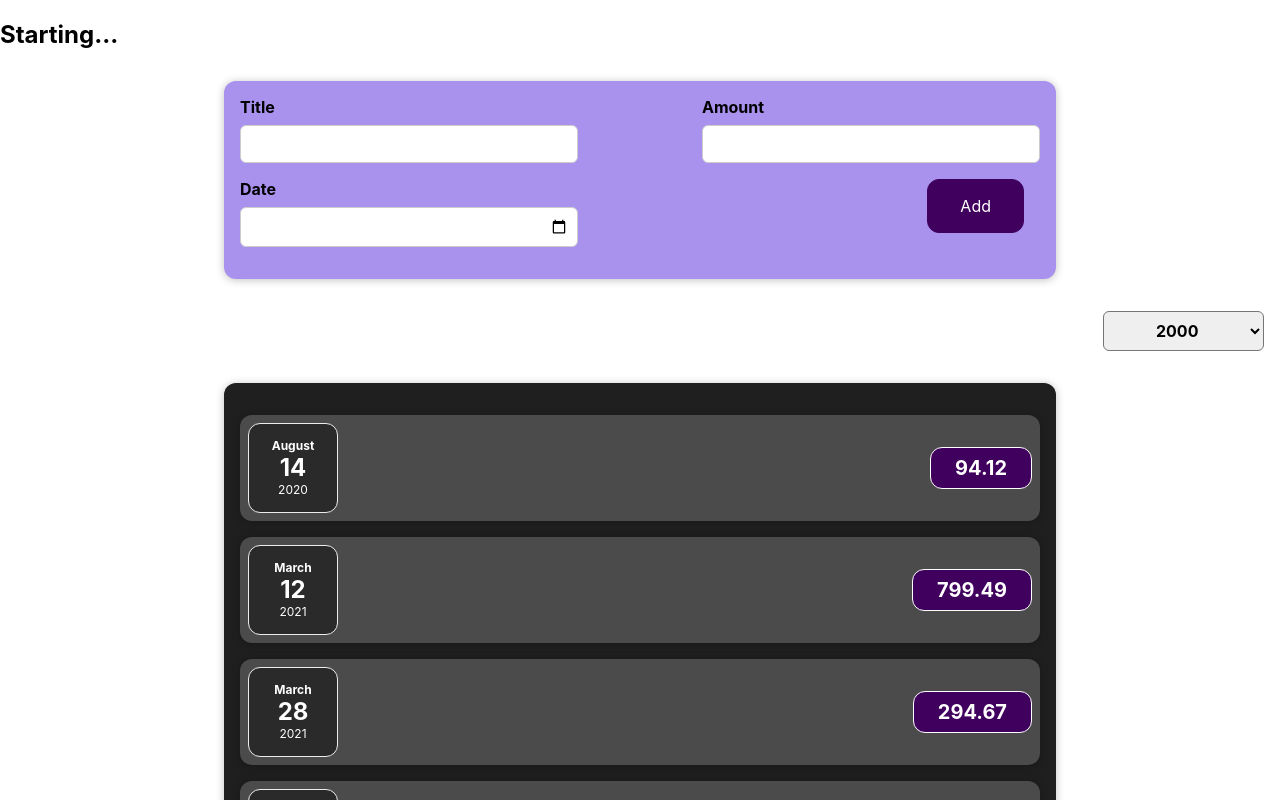
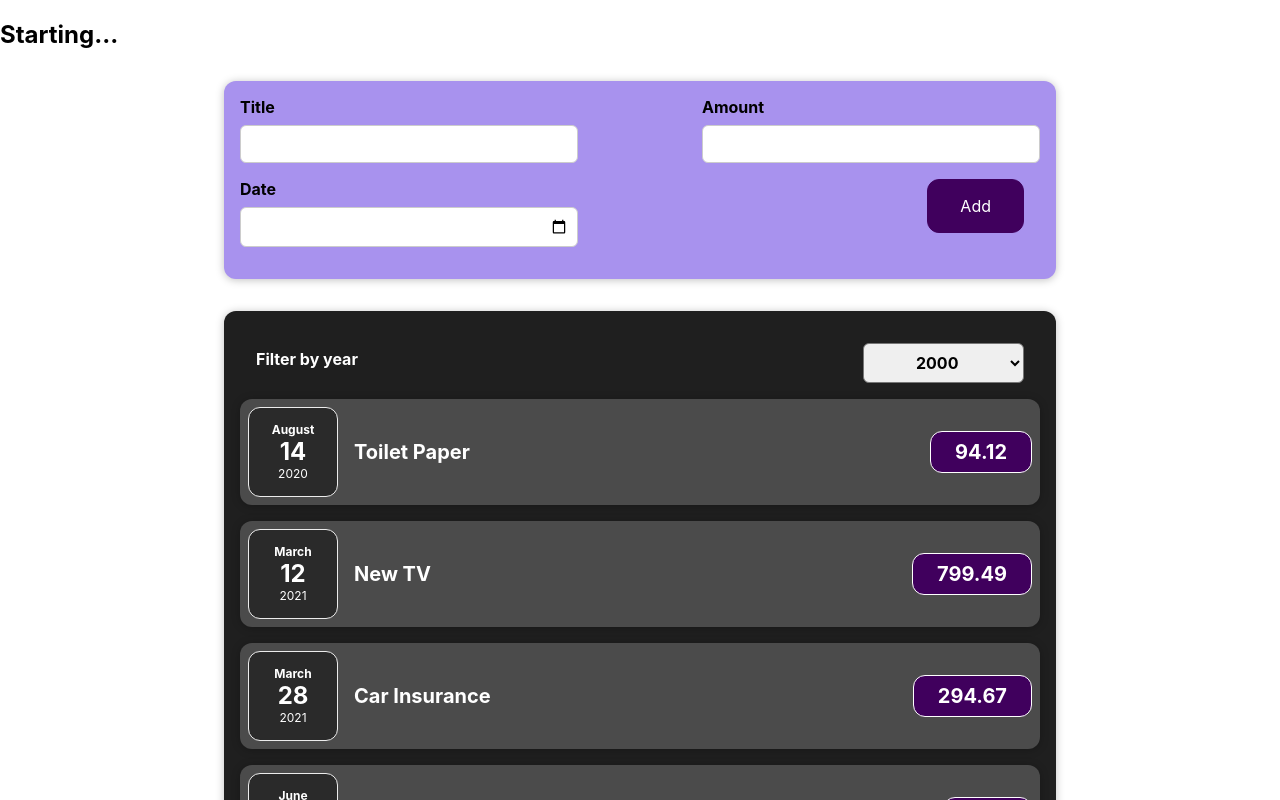
Before and after one commit to WillRock19/react-complete-guide, a React (Create React App) app: page / in a window 1280 px wide. Shown: the top 800 px of the page. Built offline with nearby package versions, Linux system fonts and the light colour scheme.

Commit message:
Refactoring; adding keys to lists

```diff
--- a/src/App.js
+++ b/src/App.js
@@ -1,8 +1,9 @@
+import { useState } from "react";
+
 import Expenses from "./components/Expenses";
 import NewExpenseForm from "./components/NewExpenseForm";
 
-function App() {
-  const expenses = [
+const initialExpenses = [
   {
     id: "e1",
     title: "Toilet Paper",
@@ -24,10 +25,18 @@ function App() {
   },
 ];
 
+function App() {
+  const [expenses, setExpenses] = useState(initialExpenses);
+  const addExpenseHandler = (newExpense) => {
+    setExpenses((previousState) => {
+      return [newExpense, ...previousState];
+    });
+  };
+
   return (
     <div className="App">
       <h2>Starting...</h2>
-      <NewExpenseForm />
+      <NewExpenseForm onAddExpense={addExpenseHandler} />
       <Expenses expenses={expenses} />
     </div>
   );
--- a/src/components/DateFilter/DateFilter.jsx
+++ b/src/components/DateFilter/DateFilter.jsx
@@ -15,7 +15,11 @@ const DateFilter = ({ minDate, maxDate, selectedOption, onChangeHanlder }) => {
         <label>Filter by year</label>
         <select value={selectedOption} onChange={onChangeHanlder}>
           {allYearsBetween(minDate, maxDate).map((year) => {
-            return <option value={year.toString()}>{year}</option>;
+            return (
+              <option key={year} value={year.toString()}>
+                {year}
+              </option>
+            );
           })}
         </select>
       </div>
--- a/src/components/ExpenseItem/ExpenseItem.jsx
+++ b/src/components/ExpenseItem/ExpenseItem.jsx
@@ -1,16 +1,12 @@
-import { useState } from "react";
-
 import ExpenseDate from "../ExpenseDate";
 import CardContainer from "../CardContainer";
 
 const ExpenseItem = ({ date, expenseTitle, amount }) => {
-  const [title, setTitle] = useState(expenseTitle);
-
   return (
     <CardContainer className="expense-item">
       <ExpenseDate date={date} />
       <div className="expense-item-description">
-        <h2>{title}</h2>
+        <h2>{expenseTitle}</h2>
         <div className="expense-item-price">{amount}</div>
       </div>
     </CardContainer>
--- a/src/components/Expenses/Expenses.jsx
+++ b/src/components/Expenses/Expenses.jsx
@@ -12,25 +12,22 @@ const Expenses = ({ expenses }) => {
   };
 
   return (
-    <>
+    <CardContainer className="expenses">
       <DateFilter
         minDate={2000}
         maxDate={2030}
         selectedOption={dateFiltered}
         onChangeHanlder={onDateSelectedHandler}
       />
-      <CardContainer className="expenses">
-        {expenses.map((expense) => {
-          return (
-            <ExpenseItem
-              expensetitle={expense.title}
-              amount={expense.amount}
-              date={expense.date}
-            />
-          );
-        })}
-      </CardContainer>
-    </>
+      {expenses.map((expense) => (
+        <ExpenseItem
+          key={expense.id}
+          expenseTitle={expense.title}
+          amount={expense.amount}
+          date={expense.date}
+        />
+      ))}
+    </CardContainer>
   );
 };
 
--- a/src/components/NewExpenseForm/NewExpenseForm.jsx
+++ b/src/components/NewExpenseForm/NewExpenseForm.jsx
@@ -8,7 +8,7 @@ const initializedForm = () => {
   };
 };
 
-const NewExpenseForm = () => {
+const NewExpenseForm = ({ onAddExpense }) => {
   const [formData, setFormData] = useState(initializedForm);
 
   const titleChangeHandler = (event) => {
@@ -57,7 +57,7 @@ const NewExpenseForm = () => {
     };
 
     setFormData(initializedForm);
-    console.log(newData);
+    onAddExpense(newData);
   };
 
   return (
```
Lines whose indentation alone changed are shown as unchanged.
